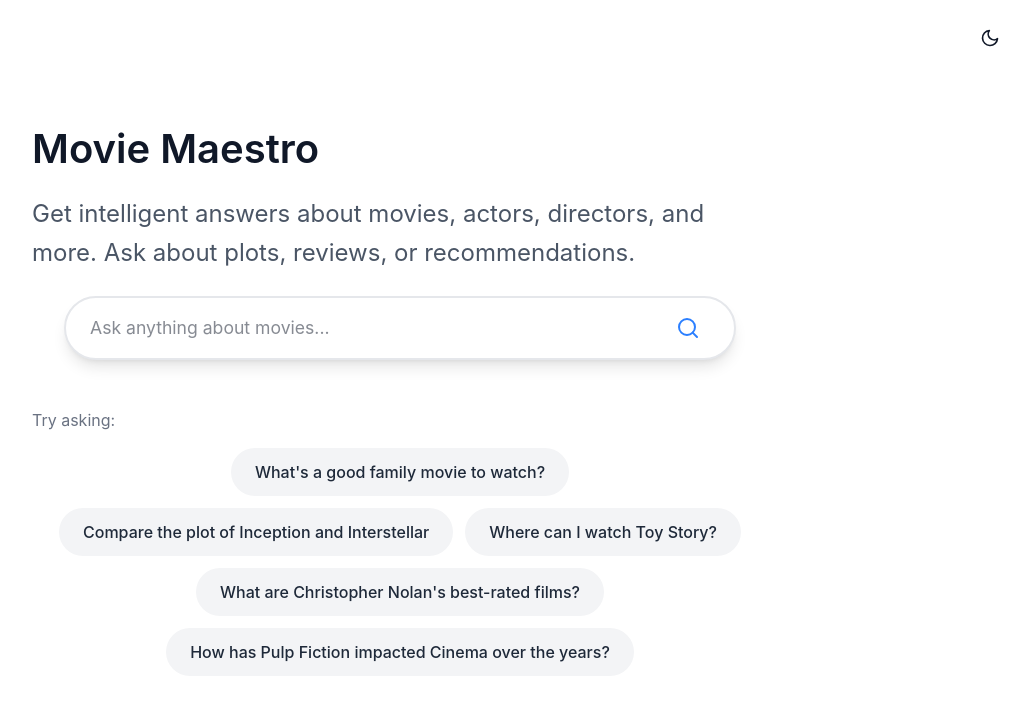
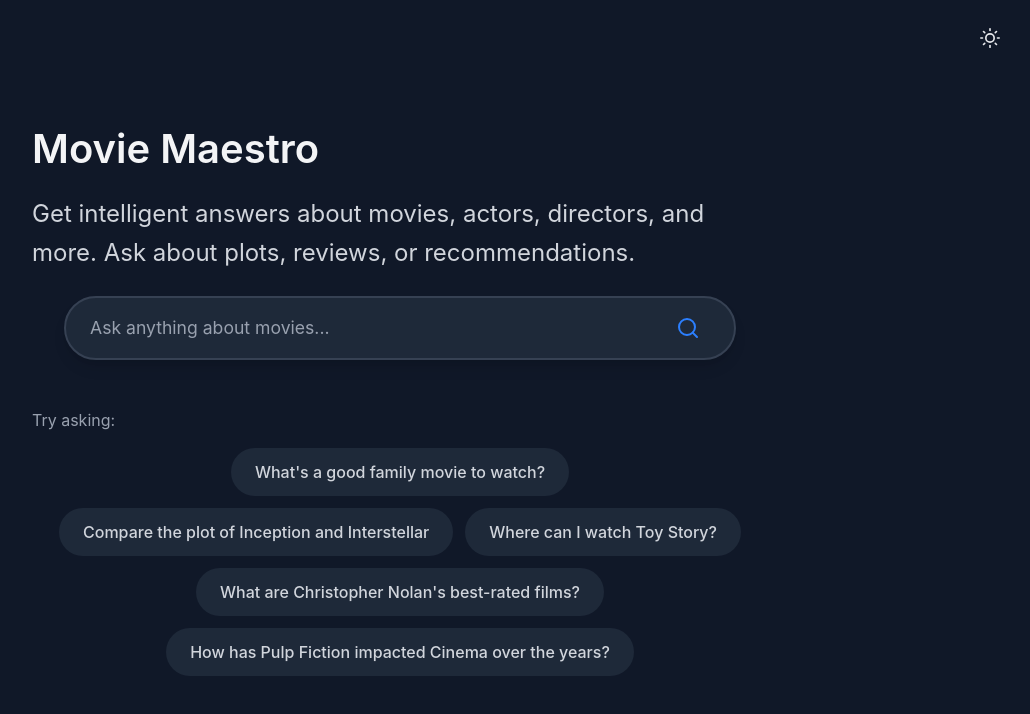
Before and after one commit to amaankhan02/movie-maestro, a Next.js app in the folder frontend/: page / in a window 1280 px wide. Shown: the top 714 px of the page, without its empty margins (240-1270 px from the left). Built offline with nearby package versions, Linux system fonts and the light colour scheme.

Commit message:
Fix typing indicator not working in dark theme and make dark theme the default

```diff
--- a/frontend/src/app/page.tsx
+++ b/frontend/src/app/page.tsx
@@ -16,7 +16,7 @@
   const [input, setInput] = useState('');
   const [isLoading, setIsLoading] = useState(false);
   const [isTyping, setIsTyping] = useState(false);
-  const [isDarkMode, setIsDarkMode] = useState(false);
+  const [isDarkMode, setIsDarkMode] = useState(true);
   const [conversationId, setConversationId] = useState<string>();
   const [showLanding, setShowLanding] = useState(true);
   const [relatedQueries, setRelatedQueries] = useState<RelatedQuery[]>([]);
@@ -354,7 +354,11 @@
         {isTyping && (
           <div className="flex justify-start">
             <div
-              className={`rounded-2xl rounded-tl-none p-4 bg-white dark:bg-dark-bg-secondary border dark:border-dark-border shadow-sm`}
+              className={`rounded-2xl rounded-tl-none p-4 ${
+                isDarkMode
+                  ? 'bg-gray-800 border-gray-700'
+                  : 'bg-white border-gray-200'
+              } border shadow-sm`}
             >
               <div className="flex space-x-2">
                 <div className={`w-2 h-2 rounded-full animate-bounce ${
```
